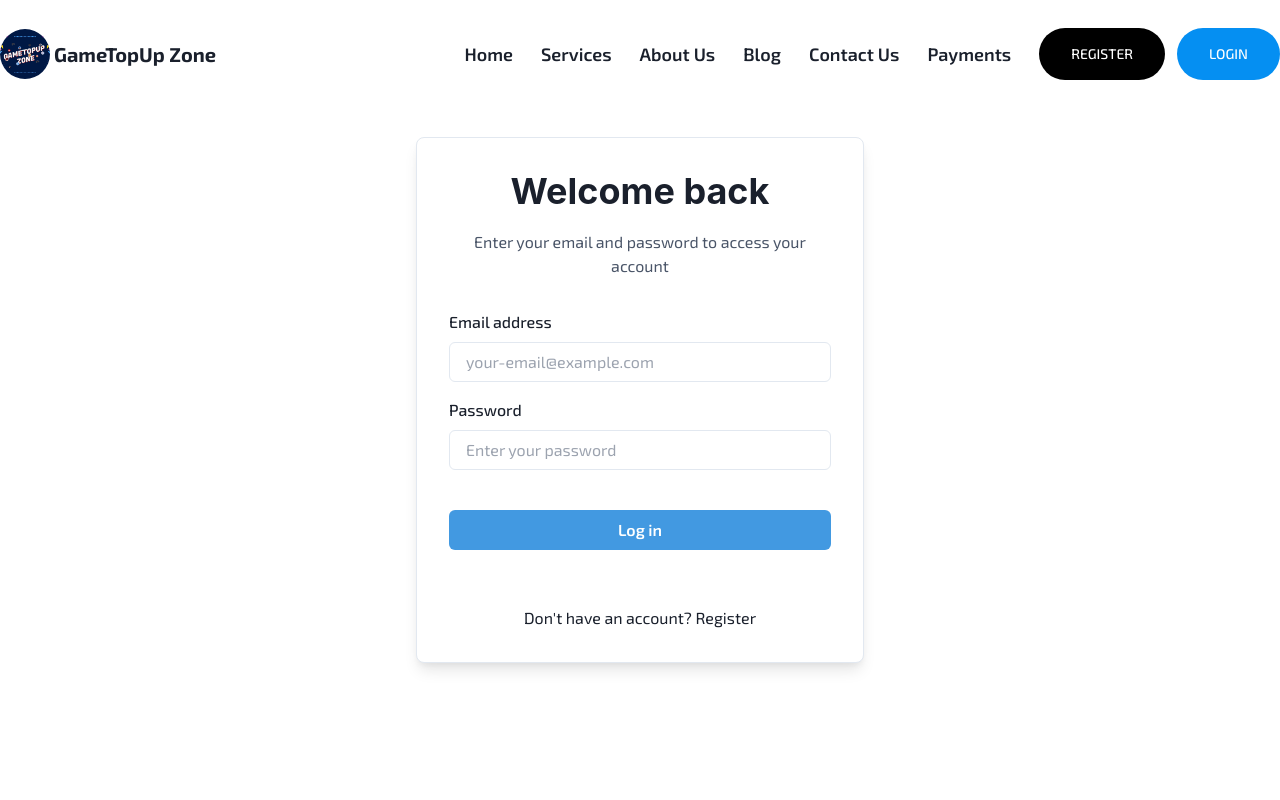
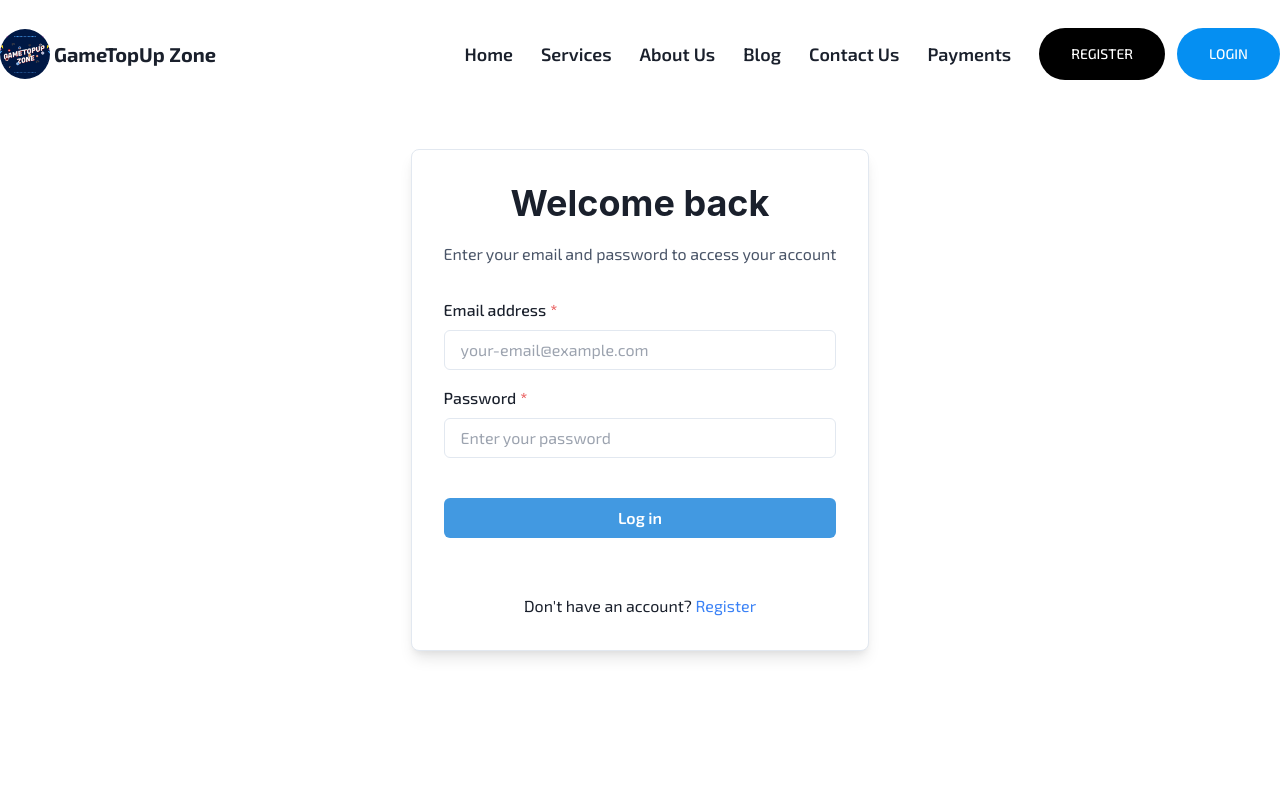
Before and after one commit to P2B-ARIF/bulk-accounts-frontend, a React (Vite) app: page /login in a window 1280 px wide. Shown: the top 800 px of the page. Built offline with nearby package versions, Linux system fonts and the light colour scheme.

Commit message:
navbar fix

```diff
--- a/src/pages/auth/Login.jsx
+++ b/src/pages/auth/Login.jsx
@@ -10,7 +10,7 @@ import {
 	Text,
 	useColorModeValue,
 } from "@chakra-ui/react";
-import React, { useState } from "react";
+import React from "react";
 import toast from "react-hot-toast";
 import { Link, useLocation, useNavigate } from "react-router-dom";
 import useLogin from "../../hook/useLogin";
@@ -21,18 +21,15 @@ export default function Login() {
 	const navigate = useNavigate();
 	const location = useLocation();
 
-	const [email, setEmail] = useState("");
-	const [password, setPassword] = useState("");
-
 	let form = location.state?.from?.pathname || "/";
 
 	const handleSubmit = async e => {
 		e.preventDefault();
 
 		// Extract email and password using `name` attributes
-		// const formData = new FormData(e.target);
-		// const email = formData.get("email");
-		// const password = formData.get("password");
+		const formData = new FormData(e.target);
+		const email = formData.get("email");
+		const password = formData.get("password");
 
 		// Ensure both email and password are present
 		if (!email || !password) {
@@ -66,7 +63,7 @@ export default function Login() {
 					<Box
 						bg={useColorModeValue("white", "gray.800")}
 						p={{ base: 4, md: 8 }}
-						maxWidth='md'
+						maxWidth='lg'
 						borderWidth={1}
 						borderRadius='lg'
 						boxShadow='lg'
@@ -79,23 +76,19 @@ export default function Login() {
 						</Box>
 
 						<Box my={8} textAlign='left'>
-							<form>
-								<FormControl>
+							<form onSubmit={handleSubmit}>
+								<FormControl isRequired>
 									<FormLabel>Email address</FormLabel>
 									<Input
-										value={email}
-										onChange={e => setEmail(e.target.value)}
 										type='email'
 										name='email' // Added name attribute
 										placeholder='your-email@example.com'
 									/>
 								</FormControl>
 
-								<FormControl mt={4}>
+								<FormControl mt={4} isRequired>
 									<FormLabel>Password</FormLabel>
 									<Input
-										value={password}
-										onChange={e => setPassword(e.target.value)}
 										type='password'
 										name='password' // Added name attribute
 										placeholder='Enter your password'
@@ -104,7 +97,6 @@ export default function Login() {
 
 								<Stack spacing={10} mt={10}>
 									<Button
-										onClick={handleSubmit}
 										bg={"blue.400"}
 										color={"white"}
 										_hover={{
@@ -125,7 +117,7 @@ export default function Login() {
 						<Stack pt={6}>
 							<Text align={"center"}>
 								Don&apos;t have an account?{" "}
-								<Link color={"blue.400"} to={"/register"}>
+								<Link className='text-blue-500' to={"/register"}>
 									Register
 								</Link>
 							</Text>
```
